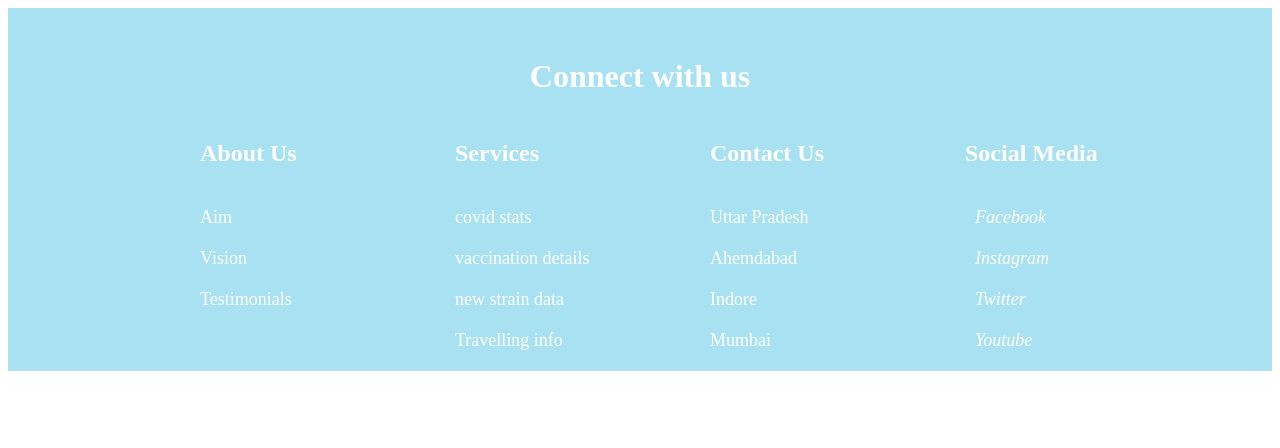
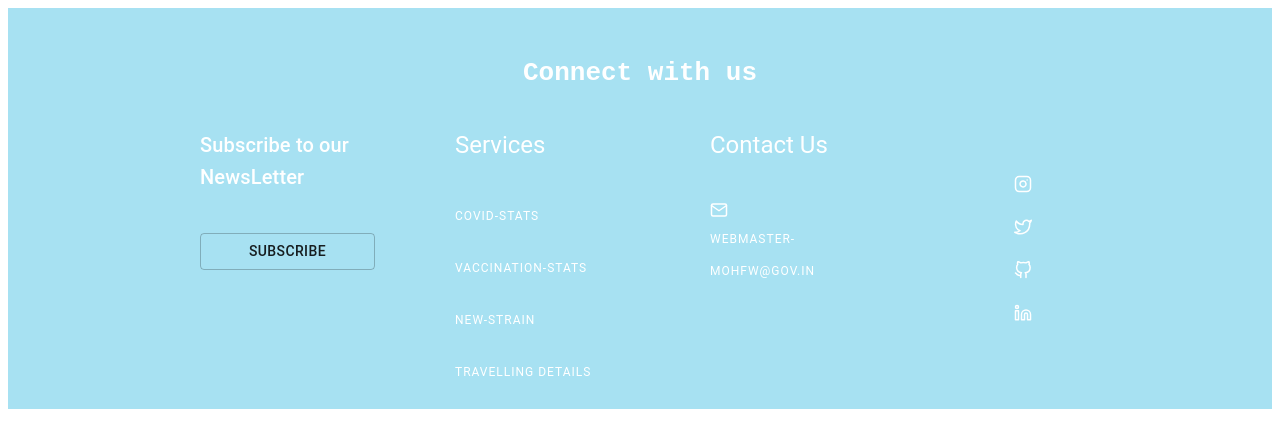
Before and after one commit to shreykoradia/DECovidTracker, a React (Create React App) app: page /footer in a window 1280 px wide. Shown: the top 448 px of the page. Built offline with nearby package versions, Linux system fonts and the light colour scheme.

Commit message:
changed the footer design

```diff
--- a/src/App.js
+++ b/src/App.js
@@ -40,7 +40,7 @@ function App() {
                     }
                 }
                 >
-                <WorldMap color="#A020F0" />
+                <WorldMap color="#a0dff1ec" />
                 </Box>
                 <Container maxWidth='sm'>
                 <Typography align='justify' variant='overline' paragraph={true} noWrap={false}>A Covid Tracker built by developers based out of India For the People of India ,
--- a/src/components/Footer.js
+++ b/src/components/Footer.js
@@ -1,5 +1,5 @@
 import React from 'react';
-import { Link, Paper, Typography } from '@material-ui/core'
+import { Button,TextField,Link, Paper, Typography } from '@material-ui/core'
 import {
     Box,
     Container,
@@ -9,66 +9,70 @@ import {
     Heading,
   } from "./FooterStyles";
 
+  import { FiMail,FiInstagram , FiTwitter , FiGithub , FiLinkedin} from "react-icons/fi";
+import { Flex } from '@chakra-ui/react';
+
+
 const Footer = () => {
     return (
       <Box>
         <h1 style={{ color: "white",
                      textAlign: "center",
-                     marginTop: "-50px" }}>
+                     marginTop: "-50px",
+                      fontFamily:"monospace",
+                      userSelect : "none",
+                      cursor:"pointer",
+                     }}>
           Connect with us
         </h1>
         <Container>
           <Row>
             <Column>
-              <Heading>About Us</Heading>
-              <FooterLink href="#">Aim</FooterLink>
-              <FooterLink href="#">Vision</FooterLink>
-              <FooterLink href="#">Testimonials</FooterLink>
+              <Heading style={{ color: "white",
+                      userSelect : "none",
+                      cursor:"pointer",
+                     }}><Typography variant='h6'>Subscribe to our NewsLetter</Typography></Heading>
+              <Button variant="outlined">Subscribe</Button>
             </Column>
             <Column>
-              <Heading>Services</Heading>
-              <FooterLink href="#">covid stats</FooterLink>
-              <FooterLink href="#">vaccination details</FooterLink>
-              <FooterLink href="#">new strain data</FooterLink>
-              <FooterLink href="#">Travelling info</FooterLink>
+              <Heading><Typography variant='h5'>Services</Typography></Heading>
+
+              <FooterLink href="#"><Typography variant='overline'>Covid-Stats</Typography></FooterLink>
+              <FooterLink href="#"><Typography variant='overline'>Vaccination-Stats</Typography></FooterLink>
+              <FooterLink href="#"><Typography variant='overline'>New-Strain</Typography></FooterLink>
+              <FooterLink href="#"><Typography variant='overline'>Travelling Details</Typography></FooterLink>
             </Column>
             <Column>
-              <Heading>Contact Us</Heading>
-              <FooterLink href="#">Uttar Pradesh</FooterLink>
-              <FooterLink href="#">Ahemdabad</FooterLink>
-              <FooterLink href="#">Indore</FooterLink>
-              <FooterLink href="#">Mumbai</FooterLink>
+              <Heading style={{ color: "white",
+                      userSelect : "none",
+                      cursor:"pointer",
+                     }}><Typography variant='h5'>Contact Us</Typography></Heading>
+              <FooterLink href="#"><FiMail /> <br /> <Typography variant='overline'>webmaster-mohfw@gov.in
+
+</Typography></FooterLink>
             </Column>
-            <Column>
-              <Heading>Social Media</Heading>
+            <Column style={{ color: "white",
+                    margin:"50px",
+                     textAlign: "center",
+                      userSelect : "none",
+                      cursor:"pointer",
+                      display:"flex",
+                     }}>
               <FooterLink href="#">
-                <i className="fab fa-facebook-f">
-                  <span style={{ marginLeft: "10px" }}>
-                    Facebook
-                  </span>
-                </i>
+              </FooterLink>
+              <FooterLink href="https://www.instagram.com/covidtrackingproject/">
+                <FiInstagram />
+              </FooterLink>
+              <FooterLink href="https://twitter.com/COVID19Tracking">
+                <FiTwitter />
+              </FooterLink>
+              <FooterLink href="https://github.com/shreykoradia/DECovidTracker">
+                <FiGithub />
               </FooterLink>
               <FooterLink href="#">
-                <i className="fab fa-instagram">
-                  <span style={{ marginLeft: "10px" }}>
-                    Instagram
-                  </span>
-                </i>
+                <FiLinkedin />
               </FooterLink>
-              <FooterLink href="#">
-                <i className="fab fa-twitter">
-                  <span style={{ marginLeft: "10px" }}>
-                    Twitter
-                  </span>
-                </i>
-              </FooterLink>
-              <FooterLink href="#">
-                <i className="fab fa-youtube">
-                  <span style={{ marginLeft: "10px" }}>
-                    Youtube
-                  </span>
-                </i>
-              </FooterLink>
+
             </Column>
           </Row>
         </Container>
--- a/src/components/Navbar.js
+++ b/src/components/Navbar.js
@@ -19,9 +19,9 @@ function Navbar() {
       <NavbarInnerContainer>
         <RightContainer>
           <NavbarLinkContainer>
-            <NavbarLink to="/about"> About </NavbarLink>
+            {/* <NavbarLink to="/about"> About </NavbarLink> */}
             <NavbarLink to="/blogs">Blogs</NavbarLink>
-            <NavbarLink to="/contact"> Contact </NavbarLink>
+            {/* <NavbarLink to="/contact"> Contact </NavbarLink> */}
             <OpenLinksButton
               onClick={() => {
                 setExtendNavbar((curr) => !curr);
```
